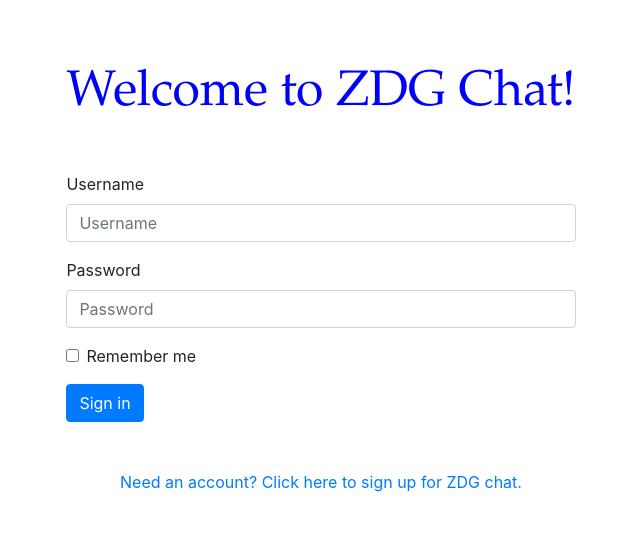
After one commit to grrtvnlw/Group-BE-ZDG-Chat, a Node server app: page / in a window 1280 px wide. The commit adds this page. Shown: the top 557 px of the page, without its empty margins (319-959 px from the left). Run offline with Node 20, Linux system fonts and the light colour scheme.

Commit message:
Title Page rough draft

```diff
--- a/app.js
+++ b/app.js
@@ -11,6 +11,11 @@ app.use(express.static('public'));
 app.set('view engine', 'ejs')
 app.set('views', 'views')
 
+app.get('/', (req, res) => {
+    res.render('index', {
+        title: 'Welcome to ZDG Chat',
+    })
+})
 
 
 
--- a/package.json
+++ b/package.json
@@ -5,8 +5,8 @@
   "main": "app.js",
   "dependencies": {
     "body-parser": "^1.19.0",
-    "express": "^4.17.1",
-    "ejs": "^3.1.3"
+    "ejs": "^3.1.3",
+    "express": "^4.17.1"
   },
   "devDependencies": {},
   "scripts": {
--- /dev/null
+++ b/public/styles.css
@@ -0,0 +1,5 @@
+h1 {
+  font-family: Garamond;
+  font-size: 50px;
+  color: blue;
+}
--- /dev/null
+++ b/views/index.ejs
@@ -0,0 +1,62 @@
+<%- include('partials/head') %>
+<div class="modal fade" id="modalRegisterForm" tabindex="-1" role="dialog" aria-labelledby="myModalLabel"
+aria-hidden="true">
+  <div class="modal-dialog" role="document">
+    <div class="modal-content">
+      <div class="modal-header text-center">
+        <h4 class="modal-title w-100 font-weight-bold">Register for a ZDG Chat account</h4>
+        <button type="button" class="close" data-dismiss="modal" aria-label="Close">
+          <span aria-hidden="true">&times;</span>
+        </button>
+      </div>
+      <div class="modal-body mx-3">
+        <div class="md-form mb-5">
+          <i class="fas fa-user prefix grey-text"></i>
+          <input type="text" id="orangeForm-name" class="form-control validate">
+          <label data-error="wrong" data-success="right" for="orangeForm-name">Username</label>
+        </div>
+        <div class="md-form mb-5">
+          <i class="fas fa-envelope prefix grey-text"></i>
+          <input type="email" id="orangeForm-email" class="form-control validate">
+          <label data-error="wrong" data-success="right" for="orangeForm-email">Email</label>
+        </div>
+        <div class="md-form mb-4">
+          <i class="fas fa-lock prefix grey-text"></i>
+          <input type="password" id="orangeForm-pass" class="form-control validate">
+          <label data-error="wrong" data-success="right" for="orangeForm-pass">Password</label>
+        </div>
+      </div>
+      <div class="modal-footer d-flex justify-content-center">
+        <button class="btn btn-primary" type="submit">Sign up</button>
+      </div>
+    </div>
+  </div>
+</div>
+
+<div class="container d-flex justify-content-center align-items-center">
+  <form class="px-4 py-3 m-5">
+    <h1>Welcome to ZDG Chat!</h1>
+    <div class="form-group mt-5">
+      <label for="exampleDropdownFormEmail1">Username</label>
+      <input type="text" class="form-control" id="exampleDropdownFormEmail1" placeholder="Username">
+    </div>
+    <div class="form-group">
+      <label for="exampleDropdownFormPassword1">Password</label>
+      <input type="password" class="form-control" id="exampleDropdownFormPassword1" placeholder="Password">
+    </div>
+    <div class="form-check">
+      <input type="checkbox" class="form-check-input" id="dropdownCheck">
+      <label class="form-check-label" for="dropdownCheck">
+        Remember me
+      </label>
+    </div>
+    <button type="submit" class="btn btn-primary d-flex mt-3">Sign in</button>
+    <div class="d-flex align-items-center justify-content-center mt-5">
+      <a href="" data-toggle="modal" data-target="#modalRegisterForm">
+        Need an account? Click here to sign up for ZDG chat.
+      </a>
+    </div>
+  </form>
+</div>
+
+<%- include('partials/foot') %>
--- a/views/partials/head.ejs
+++ b/views/partials/head.ejs
@@ -5,6 +5,6 @@
     <meta name="viewport" content="width=device-width, initial-scale=1.0">
     <title><%= title %></title>
     <link rel="stylesheet" href="https://stackpath.bootstrapcdn.com/bootstrap/4.5.0/css/bootstrap.min.css" integrity="sha384-9aIt2nRpC12Uk9gS9baDl411NQApFmC26EwAOH8WgZl5MYYxFfc+NcPb1dKGj7Sk" crossorigin="anonymous">
-    <link rel="stylesheet" href="./assets/styles.css">
+    <link rel="stylesheet" type="text/css" href="/styles.css">
 </head>
 <body>
```
Also changed, not shown: assets/styles.css (deleted), views/body.ejs (deleted), 4 other files.
